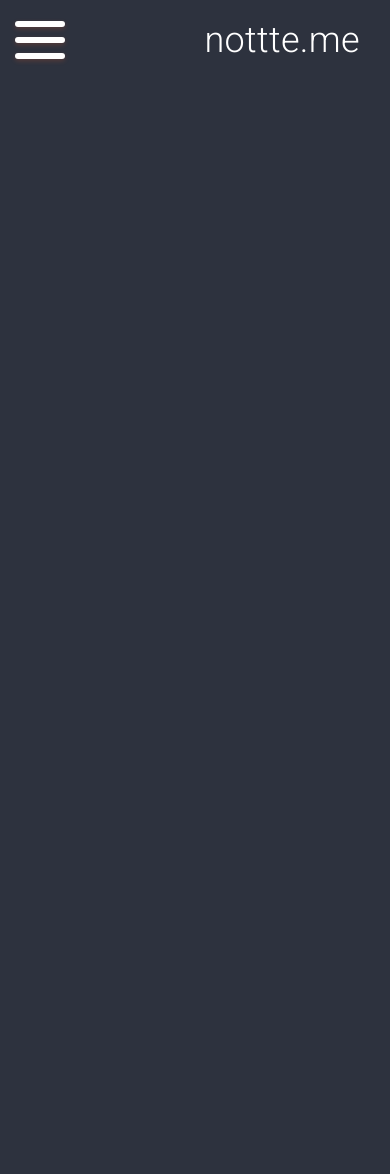
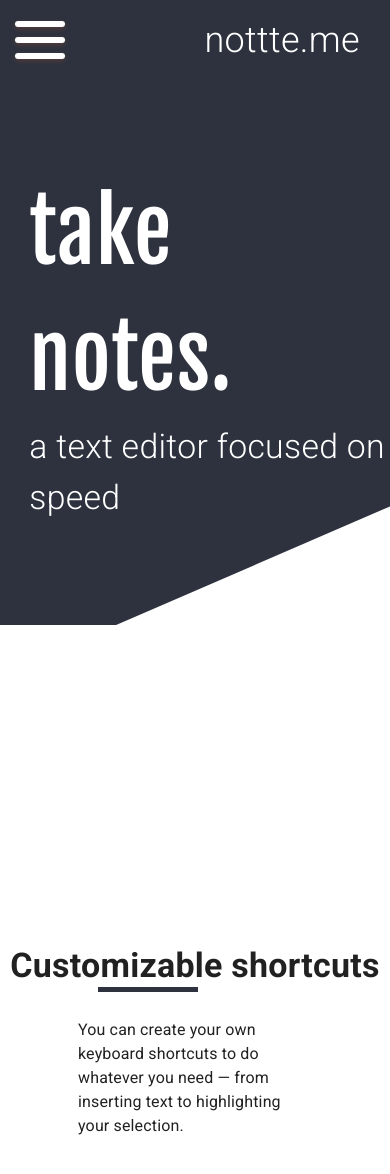
Before and after one commit to ZackMurry/nottte-me, a Next.js app in the folder frontend/: page / in a window 390 px wide. Shown: the top 1174 px of the page. Before the commit the page ends 844 px from the top, so only its background shows below. Built offline with nearby package versions, Linux system fonts and the light colour scheme.

Commit message:
Add content to mobile landing page

```diff
--- a/frontend/components/homepage/LandingPageSignUp.js
+++ b/frontend/components/homepage/LandingPageSignUp.js
@@ -1,18 +1,27 @@
-import { TextField } from '@material-ui/core'
+import { Button, TextField } from '@material-ui/core'
 import { useState } from 'react'
 
 export default function LandingPageSignUp() {
-    const [ username, setUsername ] = useState('')
-    const [ password, setPassword ] = useState('')
 
     return (
-        <div>
-            <TextField
-                value={username}
-                onChange={e => setUsername(e.target.value)}
-                variant='outlined'
-                // todo make this look better and finish
-            />
+        <div style={{ marginTop: '1vh' }}>
+            <div style={{ display: 'flex', justifyContent: 'flex-end' }}>
+                <Button
+                    href='/signup'
+                    variant='contained'
+                >
+                    Sign up
+                </Button>
+            </div>
+            <div style={{ display: 'flex', justifyContent: 'flex-end', marginTop: '2vh' }}>
+                <Button
+                    href='/login'
+                    variant='outlined'
+                    color='primary'
+                >
+                    Or login
+                </Button>
+            </div>
         </div>
     )
 }
--- a/frontend/components/homepage/MobileLandingPage.js
+++ b/frontend/components/homepage/MobileLandingPage.js
@@ -1,5 +1,7 @@
-import Head from "next/head";
-import Navbar from "../navbar/Navbar";
+import { Typography } from "@material-ui/core";
+import Head from 'next/head'
+import Navbar from '../navbar/Navbar'
+import theme from "../theme";
 
 export default function MobileLandingPage() {
     return (
@@ -13,6 +15,90 @@
             </Head>
 
             <Navbar />
+
+            <div style={{ margin: '20vh 0' }}>
+                <div>
+                    <Typography
+                        color='primary'
+                        style={{
+                            fontSize: '10vh',
+                            fontFamily: 'Fjalla One',
+                            marginLeft: '7.5vw',
+                            marginTop: '10%'
+                        }}
+                    >
+                        take notes.
+                    </Typography>
+                    <Typography
+                        color='primary'
+                        style={{
+                            fontSize: '4vh',
+                            marginLeft: '7.5vw',
+                            fontWeight: 300
+                        }}
+                    >
+                        a text editor focused on speed
+                    </Typography>
+
+                    {/* todo maybe change into a curve (circly) */}
+                    <div>
+                        <div
+                            style={{
+                                backgroundColor: 'white',
+                                width: '100%',
+                                minWidth: 100,
+                                height: '20vh',
+                                minHeight: 100,
+                                clipPath: 'polygon(100% 0, 100% 100%, 0% 100%)',
+                                zIndex: -1,
+                                position: 'absolute',
+                                top: '60vh',
+                                left: 0
+                            }}
+                        />
+
+                        <div
+                            style={{
+                                backgroundColor: 'white',
+                                width: '100%',
+                                minWidth: 100,
+                                height: '300vh',
+                                minHeight: 100,
+                                zIndex: -1,
+                                position: 'absolute',
+                                top: '74vh',
+                                left: 0
+                            }}
+                        />
+                    </div>
+                </div>
+
+                {/* content */}
+                <div style={{ marginTop: '50vh' }}>
+                    <div>
+                        <Typography variant='h4' style={{ textAlign: 'center', fontWeight: 700 }}>
+                            Customizable shortcuts
+                        </Typography>
+                        <div
+                            style={{
+                                height: 5,
+                                width: '10vw',
+                                minWidth: 100,
+                                backgroundColor: theme.palette.secondary.main,
+                                marginLeft: '25vw'
+                            }}
+                        />
+                        <div style={{ margin: '3vh 20vw' }}>
+                            <Typography>
+                                You can create your own keyboard shortcuts to
+                                do whatever you need — from inserting text to
+                                highlighting your selection.
+                            </Typography>
+                            {/* todo maybe a svg or something to demonstrate it */}
+                        </div>
+                    </div>
+                </div>
+            </div>
         </div>
     )
 }
--- a/frontend/components/navbar/SmallScreenNavbar.js
+++ b/frontend/components/navbar/SmallScreenNavbar.js
@@ -18,11 +18,11 @@
         if (prevScrollPos < currentScrollPos) {
             console.log('down: ' + currentScrollPos + ' - ' + prevScrollPos)
             if (showing) {
-                setShowing(false)
+                setTimeout(() => setShowing(false), 250)
                 console.log('hiding')
             }
         } else if (!showing) {
-            setShowing(true)
+            setTimeout(() => setShowing(true), 250) //todo animate
             console.log('showing')
         }
         setPrevScrollPos(currentScrollPos)
```
